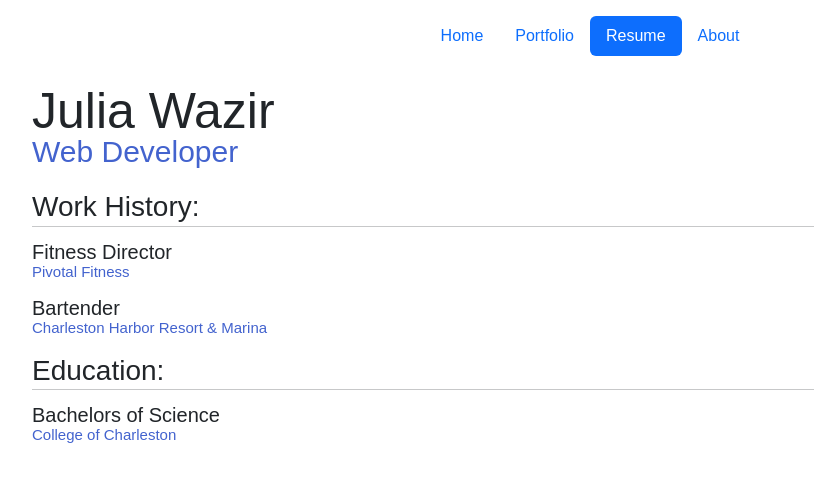
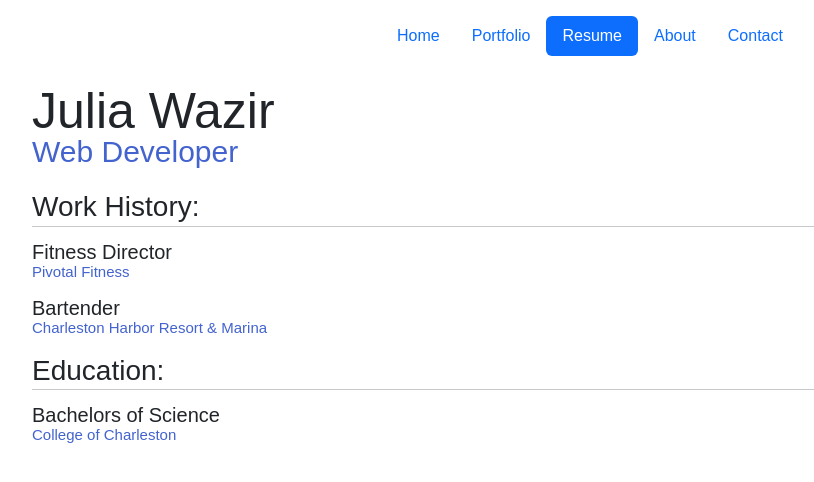
Before and after one commit to juliawazir/personalpage, a plain HTML site: page resume.html in a window 1280 px wide. Shown: the whole page, without its empty margins (50-864 px from the left). Drawn offline with nearby package versions, Linux system fonts and the light colour scheme.

Commit message:
Update resume.html

```diff
--- a/resume.html
+++ b/resume.html
@@ -18,6 +18,7 @@
                 <li class="nav-item"><a href="./index.html#section3" class="nav-link">Portfolio</a></li>
                 <li class="nav-item"><a href="./resume.html" class="nav-link active" aria-current="page">Resume</a></li>
                 <li class="nav-item"><a href="./about.html" class="nav-link">About</a></li>
+                <li class="nav-item"><a href="./contact.html" class="nav-link">Contact</a></li>
               </ul>
             </header>
           </div>
```
